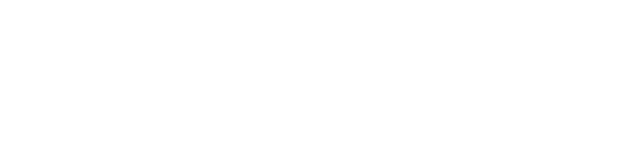
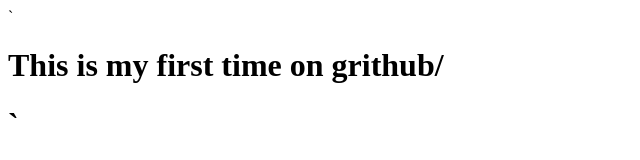
Before and after one commit to makenziecole/git-hub, a plain HTML site: page index.html in a window 1280 px wide. Shown: the whole page, without its empty margins (0-640 px from the left). Drawn offline with Linux system fonts and the light colour scheme.

Commit message:
added h1

```diff
--- a/index.html
+++ b/index.html
@@ -7,6 +7,6 @@
    <title>Mackenzie</title>
 </head>
 <body>
-
+`<h1>This is my first time on grithub/<h1>`
 </body>
 </html>
```
